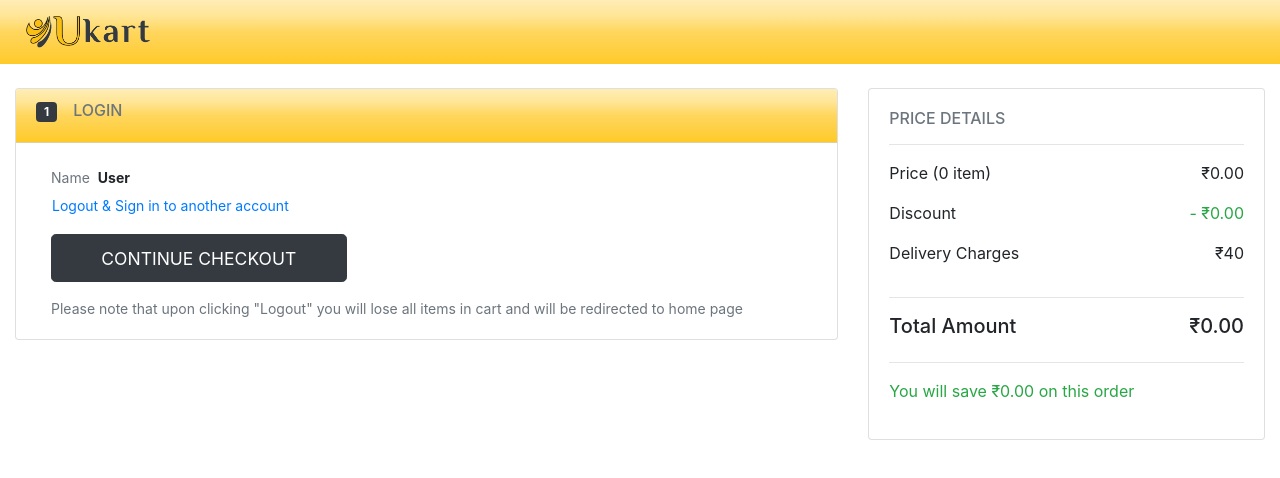
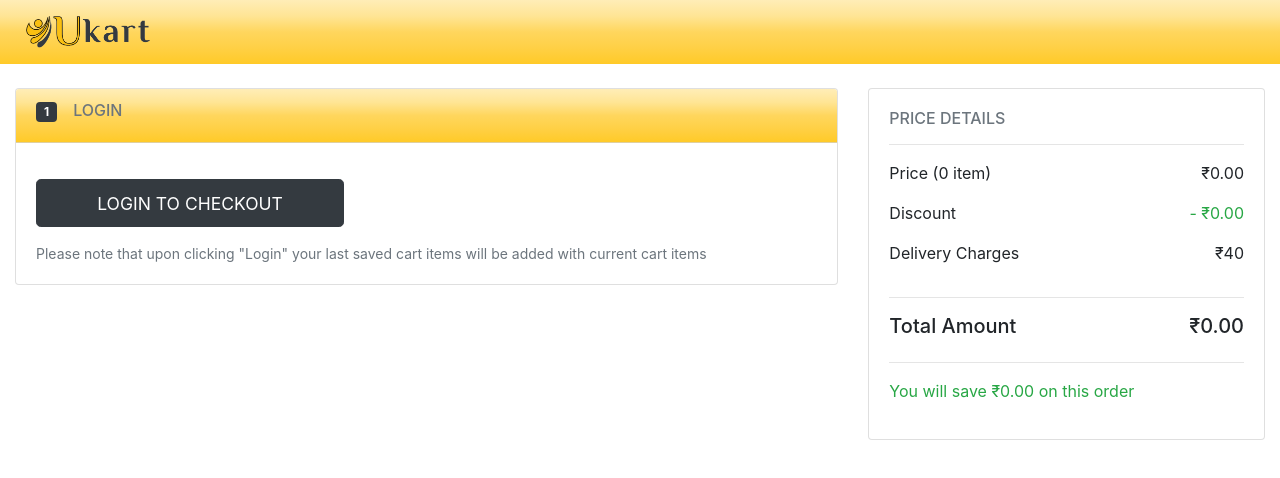
Before and after one commit to UdayakumarU/EcommerceMERN, a React (Create React App) app in the folder ReactApp/: page /checkout in a window 1280 px wide. Shown: the top 478 px of the page. Built offline with nearby package versions, Linux system fonts and the light colour scheme.

Commit message:
checkout via buynow

```diff
--- a/ReactApp/src/components/checkout/loginCheck.jsx
+++ b/ReactApp/src/components/checkout/loginCheck.jsx
@@ -1,6 +1,7 @@
 import React, { Component } from 'react'
 import { connect } from 'react-redux';
 import { withRouter } from "react-router";
+import { Link } from 'react-router-dom';
 
 import {Tile} from "../../library";
 import { getCustomerName } from "../../redux/customer/customer.selector";
@@ -33,7 +34,8 @@ class LoginCheck extends Component {
     constructor(props){
         super(props);
         this.state = {
-            isChecked : this.props.checked,
+            isLoggedIn : this.props.loginCheck,
+            isChecked : this.props.loginCheck,
             headerContent : (
                 <h6>
                     <span className="badge badge-dark px-2 py-1">1</span>
@@ -63,6 +65,7 @@ class LoginCheck extends Component {
     }
 
     showUncheckedLogin = () => (
+        this.state.isLoggedIn? (
             <div className="container">
                 <div className="row">
                     <div className="col-md-5">
@@ -77,7 +80,14 @@ class LoginCheck extends Component {
                 <div className="row">
                     <small className="col-md-12 text-muted"> Please note that upon clicking "Logout" you will lose all items in cart and will be redirected to home page</small>
                 </div>
+            </div>):(
+            <div className="row">
+                <div className="col-md-5">
+                    <Link to={"./user/login"} className="btn btn-dark btn-block btn-lg my-3"><small> LOGIN TO CHECKOUT </small></Link>
                 </div>
+                <small className="col-md-12 text-muted"> Please note that upon clicking "Login" your last saved cart items will be added with current cart items</small>
+            </div>
+        )
     );
 
     showCheckedLogin = () => (
--- a/ReactApp/src/components/loginSignup/login.jsx
+++ b/ReactApp/src/components/loginSignup/login.jsx
@@ -64,7 +64,7 @@ class Login extends Component {
     }
 
     handleSubmit = event => {
-        const {loginCustomer, setLoader, setErrorMessage, setSuccessMessage} = this.props;
+        const {loginCustomer, setLoader, setErrorMessage, setSuccessMessage, history} = this.props;
         event.preventDefault();
         if(this.validateForm()){
             setLoader(true);
@@ -78,7 +78,7 @@ class Login extends Component {
                 });
                 this.mergeCustomerCart(customerData.cart);
                 this.setState(INITIAL_STATE);
-                this.props.history.push('/');
+                history.goBack();
                 setErrorMessage([]);
                 setSuccessMessage([message]);
                 setLoader(false);
--- a/ReactApp/src/components/product/productLeftSection.jsx
+++ b/ReactApp/src/components/product/productLeftSection.jsx
@@ -23,6 +23,14 @@ class ProductLeftSection extends Component {
     history.push('/cart');
   }
 
+  buyNow = () => {
+    const { addItemToCart, product, cartItems, history } = this.props;
+    if(!isCartHasThisItem(cartItems, product)){
+      addItemToCart(product);
+    }
+    history.push('/checkout');
+  }
+
   render() {
     const { productImages, productName } = this.props.product;
     return (
@@ -31,7 +39,7 @@ class ProductLeftSection extends Component {
         <br /><br />
         <div className="row">
           <div className="col-md-7">
-            <button className="btn btn-dark btn-md btn-block">
+            <button className="btn btn-dark btn-md btn-block" onClick={this.buyNow}>
               <i className="material-icons _align_middle">play_arrow</i>
               <span className="align-straight _align_middle">Buy Now</span>
             </button>
--- a/ReactApp/src/pages/checkoutPage.jsx
+++ b/ReactApp/src/pages/checkoutPage.jsx
@@ -9,20 +9,20 @@ import { getCustomerLoginStatus } from "../redux/customer/customer.selector";
 
 const mapStateToProps = (state) => {
     return{
-        loginChecked : getCustomerLoginStatus(state)
+        loginCheck : getCustomerLoginStatus(state)
     }
 };
 
 class CheckoutPage extends Component {
     render() {
-        const {loginChecked} = this.props;
+        const {loginCheck} = this.props;
         return (
             <React.Fragment>
                 <Header hideCart={true} hideLogin={true}/>
                 <div className = 'container-fluid'>
                     <div className='row mt-4'>
                         <div className = "col-md-8">
-                            <LoginCheck checked={loginChecked}/>
+                            <LoginCheck loginCheck={loginCheck}/>
                         </div>
                         <div className="col-md-4">
                             <CartPriceDetails/>
```
Lines whose indentation alone changed are shown as unchanged.
